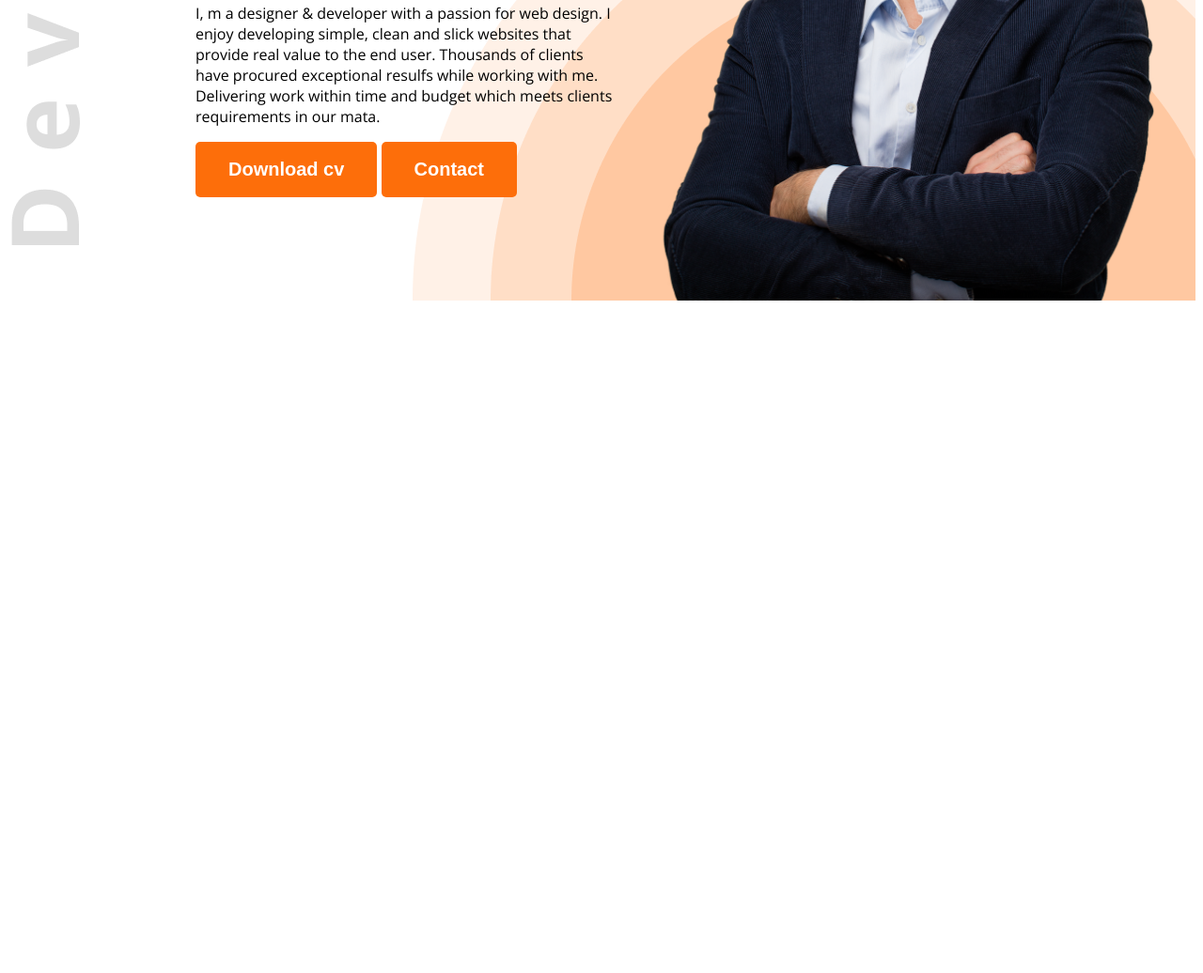
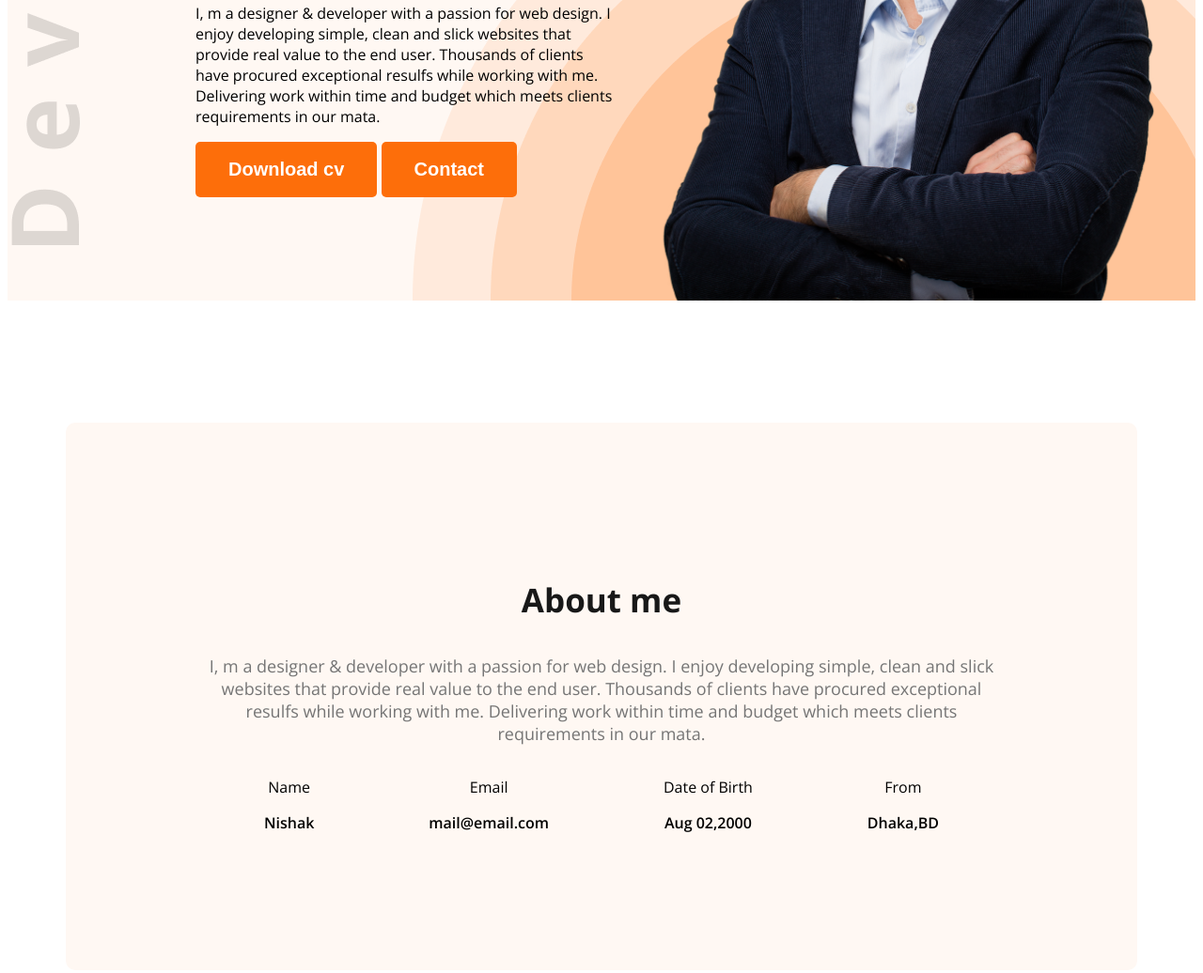
Before and after one commit to jihanurrahman33/web-dev-portfolio, a plain HTML site: page index.html in a window 1280 px wide. Shown: the part 510-1546 px from the top of the page at 94% size. Before the commit the page ends 838 px from the top, so only its background shows below. Drawn offline with nearby package versions, Linux system fonts and the light colour scheme.

Commit message:
about section added

```diff
--- a/index.html
+++ b/index.html
@@ -14,7 +14,7 @@
   </head>
 
   <body class="open-sans-normal">
-    <header class="header">
+    <header class="header secondery-bg">
       <nav >
         <h3 class="nav-title">Nis<span class="text-primary">h</span>ak</h3>
         <ul>
@@ -36,7 +36,30 @@
         <img class="banner-profile-pic" src="images/hardy.png" alt="">
       </div>
     </header>
-    <main></main>
+    <main>
+        <section class="about secondery-bg">
+            <h3 class="section-title">About me</h3>
+            <p class="section-description">I, m a designer & developer with a passion for web design. I enjoy developing simple, clean and slick websites that provide real value to the end user. Thousands of clients have procured exceptional resulfs while working with me. Delivering work within time and budget which meets clients requirements in our mata.</p>
+            <div class="about-items">
+                <div class="about-item">
+                    <p class="item-title">Name</p>
+                    <p class="item-description">Nishak</p>
+                </div>
+                <div class="about-item">
+                    <p class="item-title">Email</p>
+                    <p class="item-description">mail@email.com</p>
+                </div>
+                <div class="about-item">
+                    <p class="item-title">Date of Birth</p>
+                    <p class="item-description">Aug 02,2000</p>
+                </div>
+                <div class="about-item">
+                    <p class="item-title">From</p>
+                    <p class="item-description">Dhaka,BD</p>
+                </div>
+            </div>
+        </section>
+    </main>
     <footer></footer>
   </body>
 </html>
--- a/styles/portfolio.css
+++ b/styles/portfolio.css
@@ -1,3 +1,4 @@
+
 /* Nav Styles */
 
 .open-sans-normal {
@@ -30,6 +31,19 @@ nav {
 
 .text-primary {
   color: #fd6e0a;
+}
+.section-title{
+    font-size: 35px;
+    font-weight: bold;
+    color: #181818;
+}
+.section-description{
+    font-size: 18px;
+    color: #757575;
+}
+
+.secondery-bg{
+    background-color: #FFF8F3;
 }
 
 nav ul {
@@ -83,3 +97,26 @@ nav ul li a {
 .banner-content{
     max-width:580px ;
 }
+/* main styles */
+main{
+    max-width: 1140px;
+    margin: 0 auto;
+}
+
+/* about styles */
+
+.about{
+    border-radius: 10px;
+    padding: 130px 150px;
+    text-align: center;
+    margin-top: 130px;
+}
+.about-items{
+    display: flex;
+    justify-content: space-around;
+}
+
+.item-description{
+    font-weight: 600;
+
+}
```
